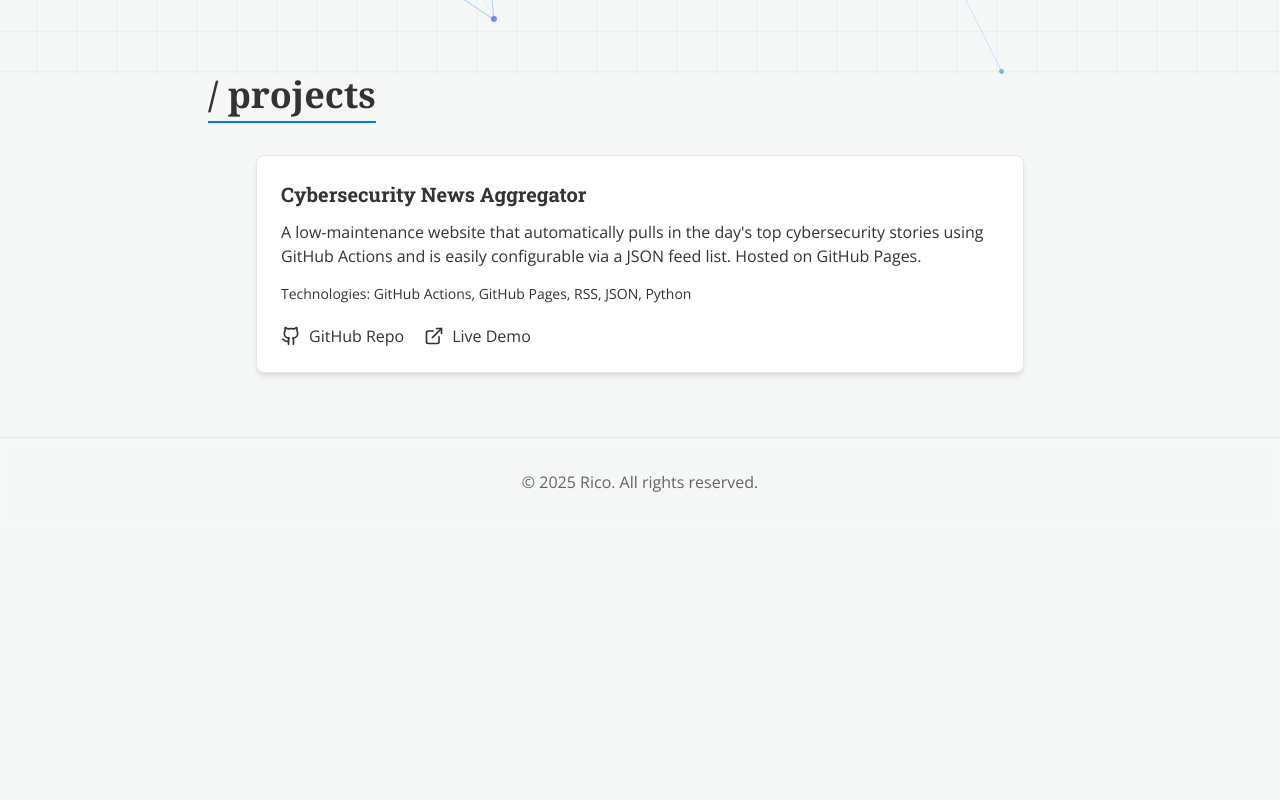
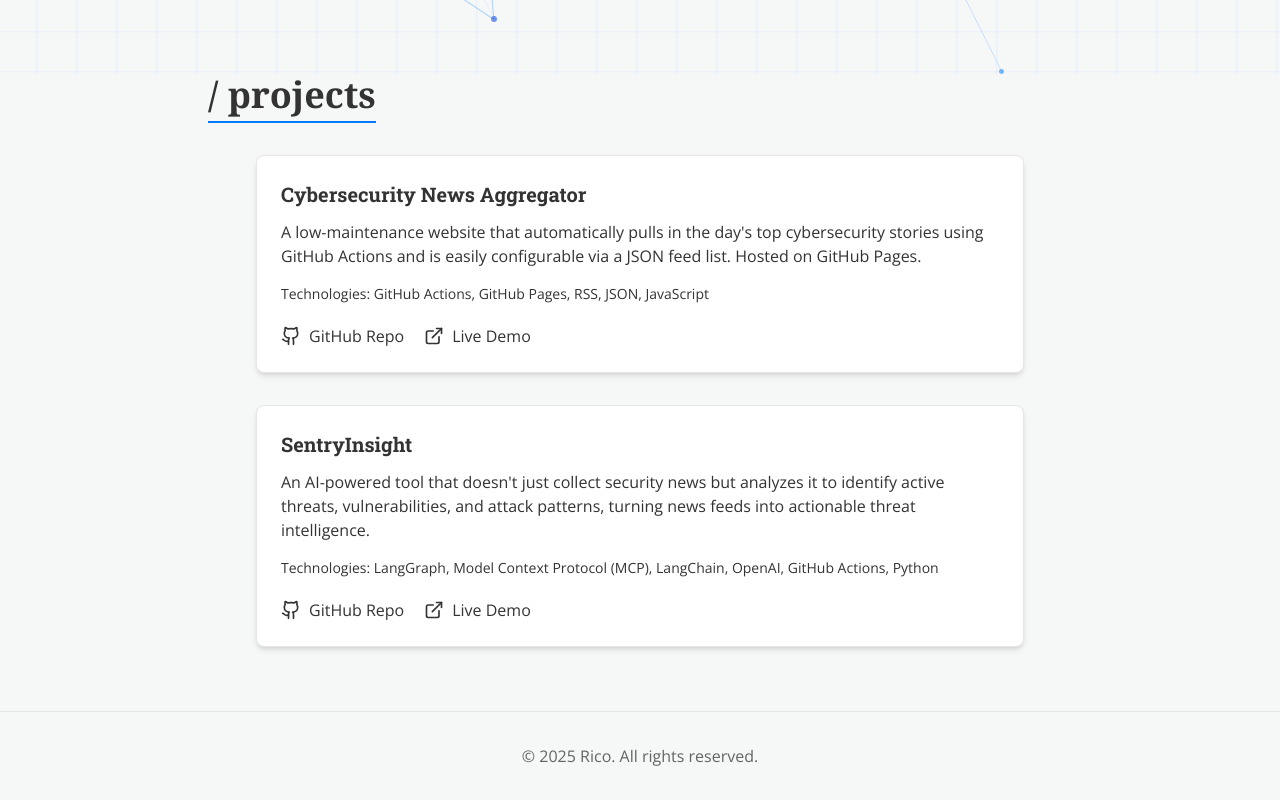
Before and after one commit to ricomanifesto/rico, a React (Vite) app: page / in a window 1280 px wide. Shown: the part 565-1365 px from the top of the page. Before the commit the page ends 1091 px from the top, so only its background shows below. Built offline with nearby package versions, Linux system fonts and the light colour scheme.

Commit message:
updated projects

```diff
--- a/src/components/ProjectsSection.tsx
+++ b/src/components/ProjectsSection.tsx
@@ -6,9 +6,16 @@ const projects = [
   {
     title: "Cybersecurity News Aggregator",
     description: "A low-maintenance website that automatically pulls in the day's top cybersecurity stories using GitHub Actions and is easily configurable via a JSON feed list. Hosted on GitHub Pages.",
-    technologies: "Technologies: GitHub Actions, GitHub Pages, RSS, JSON, Python",
+    technologies: "Technologies: GitHub Actions, GitHub Pages, RSS, JSON, JavaScript",
     repoUrl: "https://github.com/ricomanifesto/SentryDigest",
     demoUrl: "https://ricomanifesto.github.io/SentryDigest/"
+  },
+  {
+    title: "SentryInsight",
+    description: "An AI-powered tool that doesn't just collect security news but analyzes it to identify active threats, vulnerabilities, and attack patterns, turning news feeds into actionable threat intelligence.",
+    technologies: "Technologies: LangGraph, Model Context Protocol (MCP), LangChain, OpenAI, GitHub Actions, Python",
+    repoUrl: "https://github.com/ricomanifesto/SentryInsight",
+    demoUrl: "https://ricomanifesto.github.io/SentryInsight/"
   }
 ];
 
```
